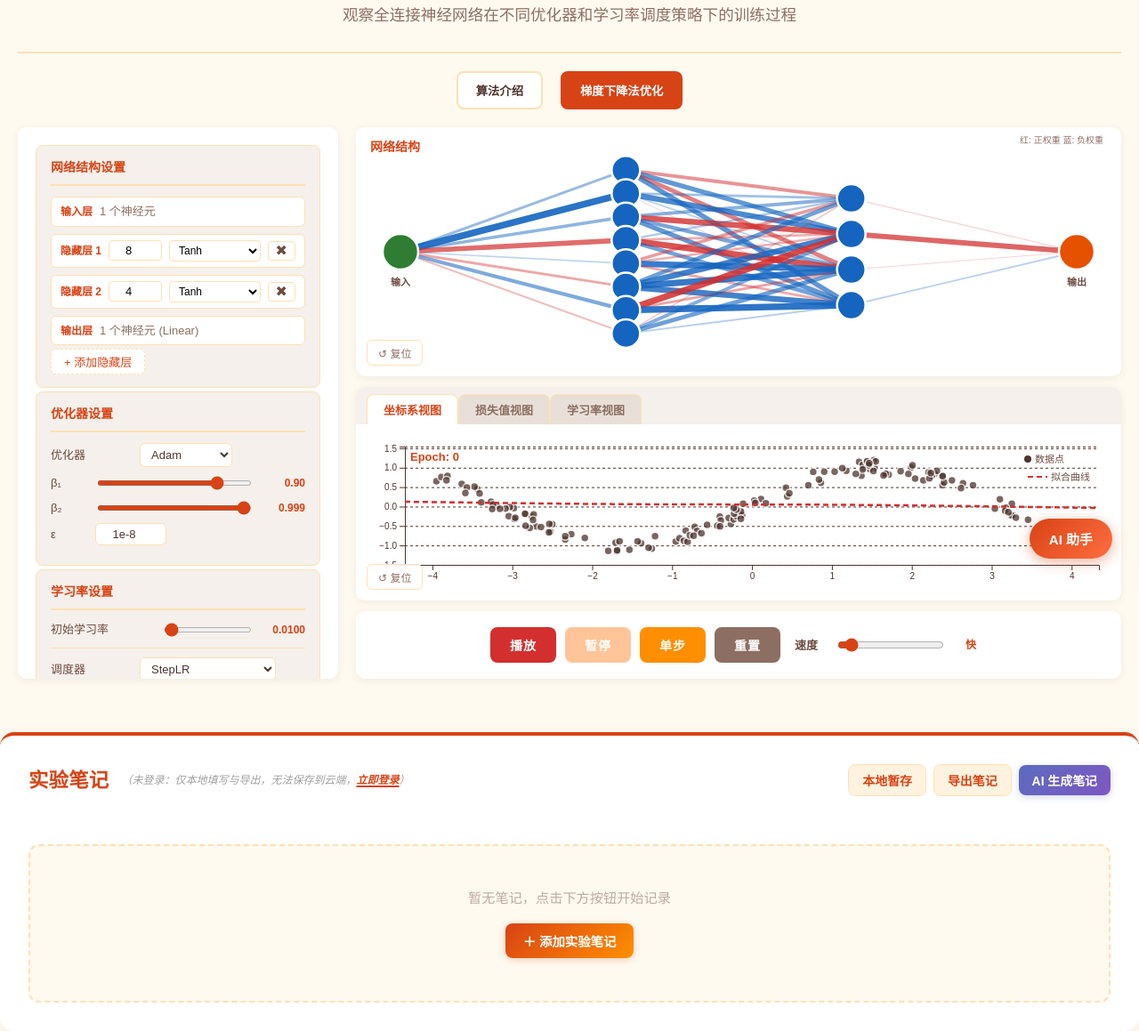
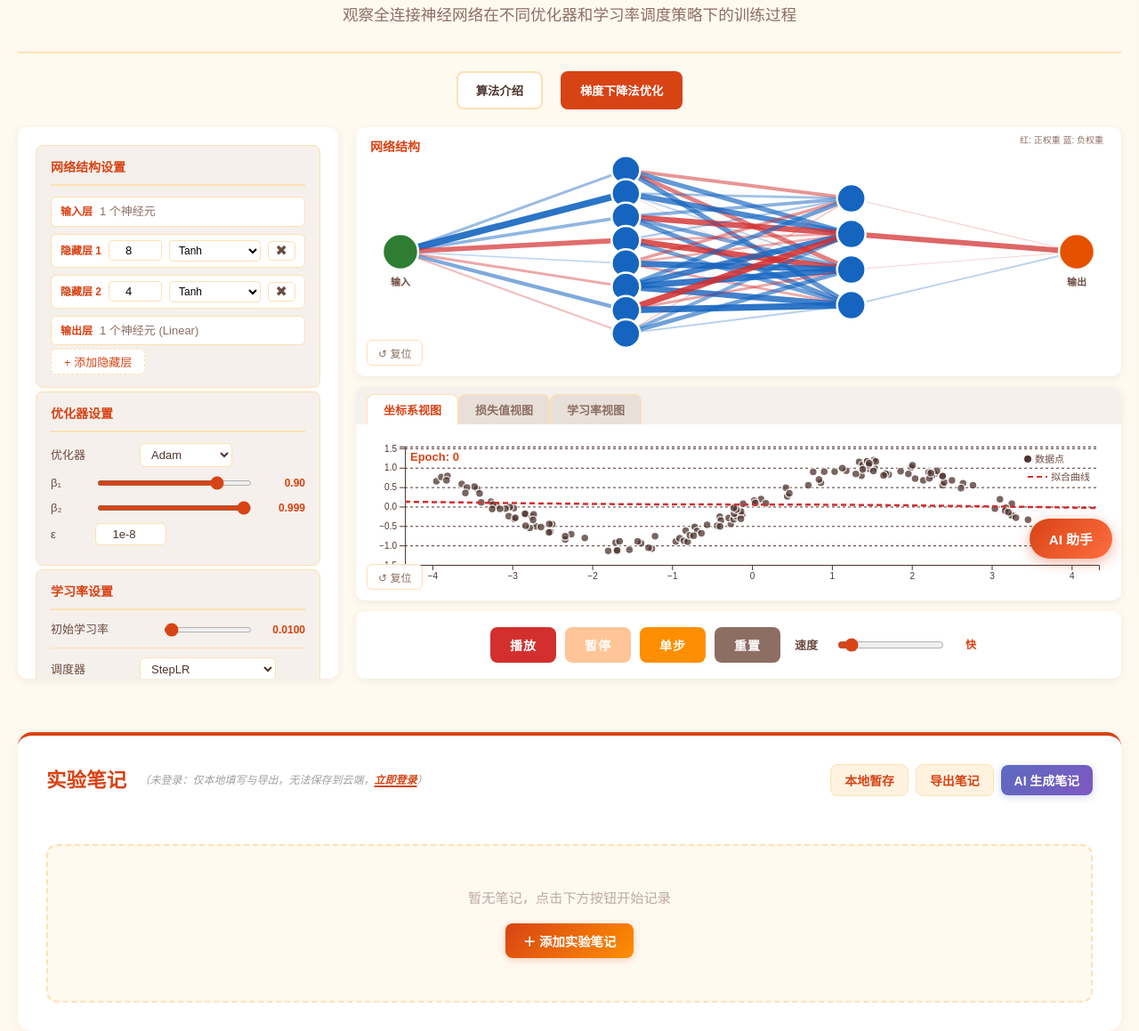
Before and after one commit to NullWinters/OptLab, a FastAPI app: template templates/courses/neural-network/gd.html in a window 1280 px wide. Shown: the part 142-1301 px from the top of the page at 89% size. Run offline with FastAPI, Linux system fonts and the light colour scheme; the template is opened without the code that fills it, so the values that code supplies are empty; some libraries are stand-ins or nearby versions.

Commit message:
修复梯度下降页面实验笔记宽度未约束问题
- templates/courses/neural-network/gd.html: 将 exp-notes-mount 包裹在 gd-page-wrapper 容器中，使其 max-width: 1500px 与主内容区对齐
- optlab 2.db: 移除遗留数据库文件

Co-Authored-By: Gankidea <noreply@github.com>

```diff
--- a/templates/courses/neural-network/gd.html
+++ b/templates/courses/neural-network/gd.html
@@ -168,7 +168,9 @@
 </div>
 {% endblock %}
 {% block experiment_notes %}
-<div id="exp-notes-mount"></div>
+<div class="container gd-page-wrapper">
+    <div id="exp-notes-mount"></div>
+</div>
 {% endblock %}
 {% block scripts %}
 <script>
```
Also changed, not shown: optlab 2.db (deleted).
